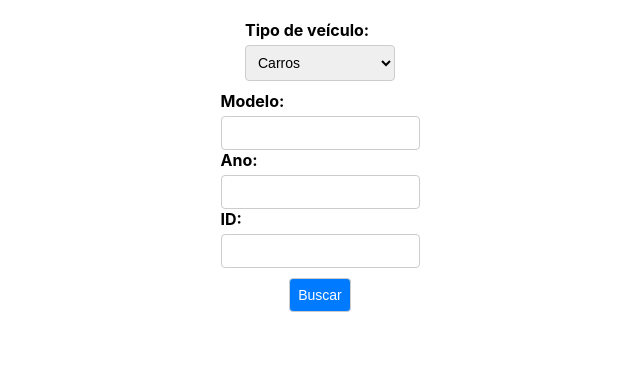
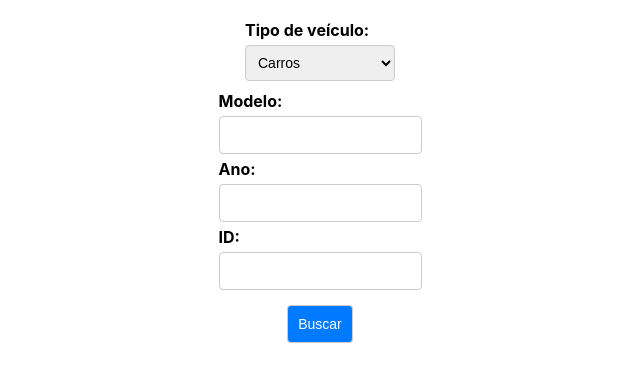
Before and after one commit to Legatario/httprequest, a React (Create React App) app: page / in a window 1280 px wide. Shown: the top 382 px of the page, without its empty margins (315-955 px from the left). Built offline with nearby package versions, Linux system fonts and the light colour scheme.

Commit message:
criando form css

```diff
--- a/src/componentes/form/Form.css
+++ b/src/componentes/form/Form.css
@@ -27,7 +27,8 @@ form {
   input[type="text"],
   button {
     margin-right: 10px;
-    padding: 8px;
+    margin-bottom: 5px;
+    padding: 10px;
     border: 1px solid #ccc;
     border-radius: 4px;
     font-size: 14px;
```
